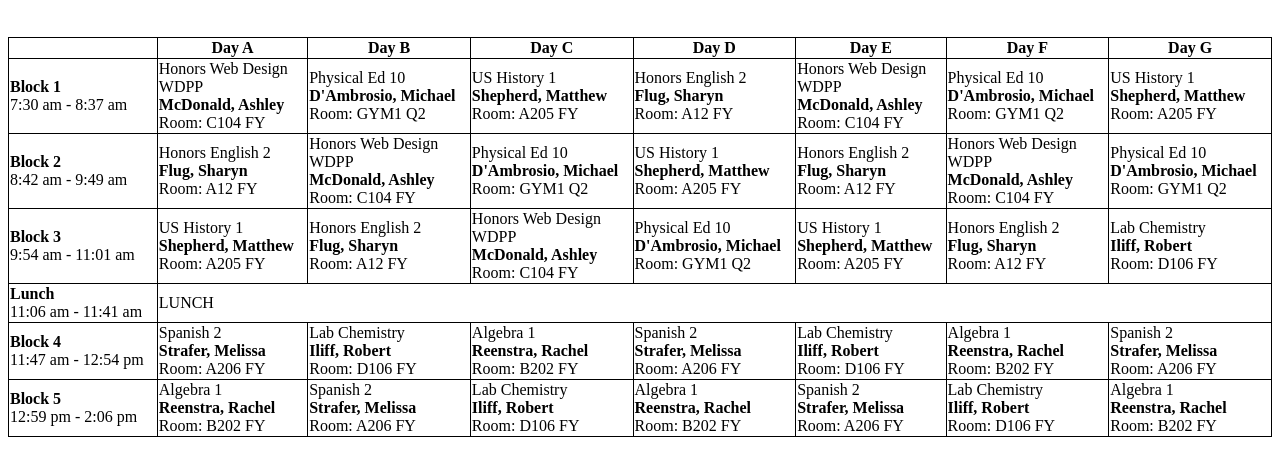
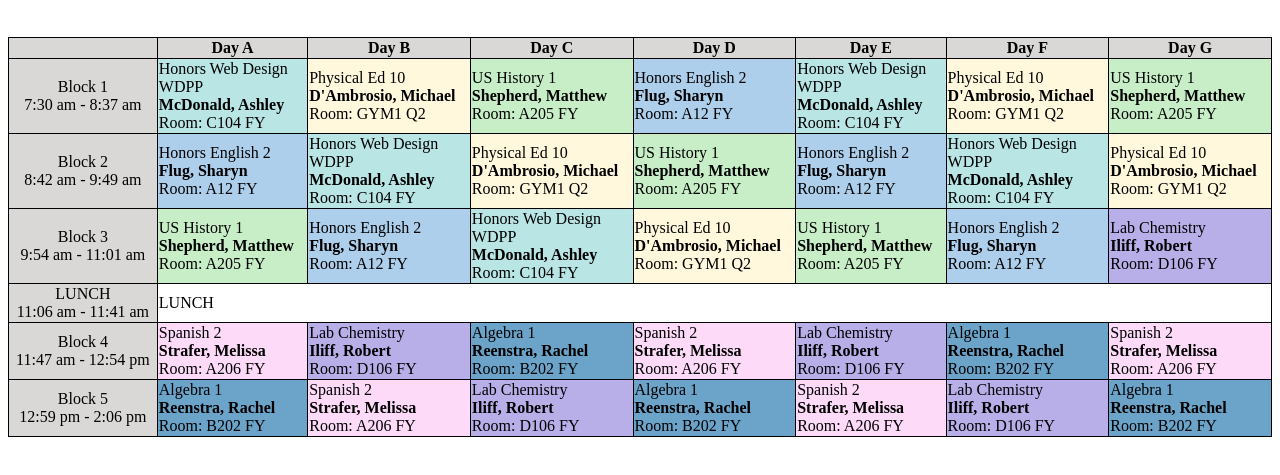
Before and after one commit to roselyntorres/School-Schedule, a plain HTML site: page index.html in a window 1280 px wide. Shown: the part 61-536 px from the top of the page. Drawn offline with Linux system fonts and the light colour scheme.

Commit message:
add color

```diff
--- a/index.html
+++ b/index.html
@@ -16,6 +16,61 @@
         h1 {
             text-align: center;
         }
+        .center-text {
+            text-align: center;
+
+        }
+
+        .p1{
+            background-color: rgb(185, 229, 229);
+        }
+
+
+
+
+        .p2{
+           background-color: rgb(174, 207, 236);
+        }
+
+
+
+        .p3{
+           background-color: rgb(199, 238, 199);
+        }
+
+
+
+
+        .gray-bg, th {
+            background-color: rgb(218, 215, 215);
+        }
+
+
+
+        .p4{
+          background-color: cornsilk;
+        }
+
+
+        .p5{
+            background-color: rgb(253, 218, 248);
+        }
+
+
+        .p6{
+            background-color: rgb(107, 163, 201);
+        }
+
+
+        .p7{
+            background-color: rgb(184, 175, 233);
+        }
+
+
+
+
+
+
     </style>
 </head>
 <body>
@@ -23,6 +78,7 @@
     <!-- 7 Rows -->
     <!-- 8 Columns -->
     <table>
+        <tr>
         <tr>
             <th></th> <!--This one stays empty-->
             <th>Day A</th>
@@ -35,147 +91,158 @@
 
         </tr>
         <tr>
-            <td><b>Block 1 </b><br> 7:30 am - 8:37 am</td>
+
+
+            <td class="center-text gray-bg">Block 1
+                <br> 7:30 am - 8:37 am</td>
             <br>
-            <td>Honors Web Design
+            <td class="p1">Honors Web Design
                 <br>WDPP
                 <br><b>McDonald, Ashley</b>
                <br> Room: C104 FY</td>
-            <td>
+            <td  class="p4">
                 Physical Ed 10
                 <br><b>D'Ambrosio, Michael</b>
                 <br>Room: GYM1 Q2</td>
-            <td>US History 1 <br>
+            <td  class="p3">US History 1 <br>
                 <b>Shepherd, Matthew</b>
               <br>  Room: A205 FY</td>
-            <td>
+            <td class="p2">
                 Honors English 2
                 <br>
                 <b>Flug, Sharyn</b>
                 <br>Room: A12 FY</td>
-            <td>Honors Web Design
+            <td class="p1">Honors Web Design
                 <br>WDPP
                 <br><b>McDonald, Ashley</b>
                <br> Room: C104 FY</td>
-            <td>Physical Ed 10
+            <td  class="p4">Physical Ed 10
                 <br><b>D'Ambrosio, Michael</b>
                 <br>Room: GYM1 Q2</td>
-            <td>US History 1 <br>
+            <td class="p3">US History 1 <br>
                 <b>Shepherd, Matthew</b>
               <br>  Room: A205 FY</td>
         </tr>
         <tr>
-            <td><b>Block 2 </b><br> 8:42 am - 9:49 am</td>
-            <td> Honors English 2
+
+                <td class="center-text gray-bg">Block 2
+                <br> 8:42 am - 9:49 am</td>
+            <td class="p2"> Honors English 2
                 <br>
                 <b>Flug, Sharyn</b>
                 <br>Room: A12 FY</td>
-            <td>Honors Web Design
+            <td class="p1">Honors Web Design
                 <br>WDPP
                 <br><b>McDonald, Ashley</b>
                <br> Room: C104 FY</td>
-            <td>Physical Ed 10
+            <td class="p4">Physical Ed 10
                 <br><b>D'Ambrosio, Michael</b>
                 <br>Room: GYM1 Q2</td>
-            <td>US History 1 <br>
+            <td class="p3">US History 1 <br>
                 <b>Shepherd, Matthew</b>
               <br>  Room: A205 FY</td>
-            <td> Honors English 2
+            <td class="p2"> Honors English 2
                 <br>
                 <b>Flug, Sharyn</b>
                 <br>Room: A12 FY</td>
-            <td>Honors Web Design
+            <td class="p1">Honors Web Design
                 <br>WDPP
                 <br><b>McDonald, Ashley</b>
                <br> Room: C104 FY</td>
-            <td>Physical Ed 10
+            <td class="p4">Physical Ed 10
                 <br><b>D'Ambrosio, Michael</b>
                 <br>Room: GYM1 Q2</td>
         </tr>
         <tr>
-            <td><b>Block 3</b> <br> 9:54 am - 11:01 am</td>
-            <td>US History 1 <br>
+
+                <td class="center-text gray-bg">Block 3
+                    <br> 9:54 am - 11:01 am</td>
+            <td class="p3">US History 1 <br>
                 <b>Shepherd, Matthew</b>
               <br>  Room: A205 FY</td>
-            <td> Honors English 2
+            <td class="p2"> Honors English 2
                 <br>
                 <b>Flug, Sharyn</b>
                 <br>Room: A12 FY</td>
-            <td>Honors Web Design
+            <td class="p1">Honors Web Design
                 <br>WDPP
                 <br><b>McDonald, Ashley</b>
                <br> Room: C104 FY</td>
-            <td>Physical Ed 10
+            <td class="p4">Physical Ed 10
                 <br><b>D'Ambrosio, Michael</b>
                 <br>Room: GYM1 Q2</td>
-            <td>US History 1 <br>
+            <td class="p3">US History 1 <br>
                 <b>Shepherd, Matthew</b>
               <br>  Room: A205 FY</td>
-            <td> Honors English 2
+            <td class="p2"> Honors English 2
                 <br>
                 <b>Flug, Sharyn</b>
                 <br>Room: A12 FY</td>
-            <td> Lab Chemistry
+            <td class="p7"> Lab Chemistry
                 <br> <b> Iliff, Robert</b>
                  <br>Room: D106 FY</td>
         </tr>
         <tr>
-            <td> <b>Lunch</b><br> 11:06 am - 11:41 am</td>
+            <td class="center-text gray-bg">LUNCH
+            <br> 11:06 am - 11:41 am
+        </td>
             <td colspan="7">LUNCH</td>
 
         </tr>
         <tr>
-            <td><b>Block 4</b> <br> 11:47 am - 12:54 pm</td>
-            <td>
+            <td class="center-text gray-bg">Block 4
+                <br> 11:47 am - 12:54 pm</td>
+            <td class="p5">
                 Spanish 2
                 <br> <b>Strafer, Melissa</b>
                <br> Room: A206 FY</td>
-            <td> Lab Chemistry
+            <td class="p7"> Lab Chemistry
                 <br> <b> Iliff, Robert</b>
                  <br>Room: D106 FY</td>
-            <td>Algebra 1
+            <td class="p6">Algebra 1
                 <br>
                 <b>Reenstra, Rachel</b>
                 <br>Room: B202 FY</td>
-            <td>Spanish 2
+            <td class="p5">Spanish 2
                 <br> <b>Strafer, Melissa</b>
                <br> Room: A206 FY</td>
-            <td>
+            <td class="p7">
                 Lab Chemistry
                <br> <b> Iliff, Robert</b>
                 <br>Room: D106 FY</td>
-            <td>Algebra 1
+            <td class="p6">Algebra 1
                 <br>
                 <b>Reenstra, Rachel</b>
                 <br>Room: B202 FY</td>
-            <td>Spanish 2
+            <td class="p5">Spanish 2
                 <br> <b>Strafer, Melissa</b>
                <br> Room: A206 FY</td>
         </tr>
         <tr>
-            <td><b>Block 5</b> <br> 12:59 pm - 2:06 pm</td>
-            <td>
+            <td class="center-text gray-bg">Block 5
+                <br> 12:59 pm - 2:06 pm</td>
+            <td class="p6">
                 Algebra 1
                 <br>
                 <b>Reenstra, Rachel</b>
                 <br>Room: B202 FY</td>
-            <td>Spanish 2
+            <td class="p5">Spanish 2
                 <br> <b>Strafer, Melissa</b>
                <br> Room: A206 FY</td>
-            <td> Lab Chemistry
+            <td class="p7"> Lab Chemistry
                 <br> <b> Iliff, Robert</b>
                  <br>Room: D106 FY</td>
-            <td>Algebra 1
+            <td class="p6">Algebra 1
                 <br>
                 <b>Reenstra, Rachel</b>
                 <br>Room: B202 FY</td>
-            <td>Spanish 2
+            <td class="p5">Spanish 2
                 <br> <b>Strafer, Melissa</b>
                <br> Room: A206 FY</td>
-            <td> Lab Chemistry
+            <td class="p7"> Lab Chemistry
                 <br> <b> Iliff, Robert</b>
                  <br>Room: D106 FY</td>
-            <td>Algebra 1
+            <td class="p6">Algebra 1
                 <br>
                 <b>Reenstra, Rachel</b>
                 <br>Room: B202 FY</td>
```
